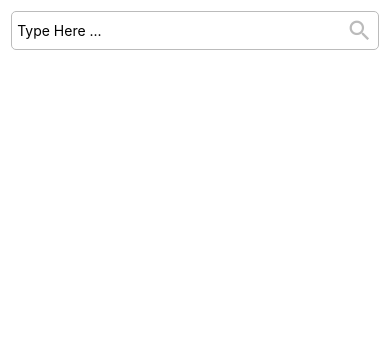
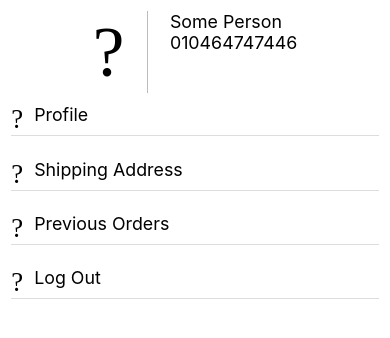
Before and after one commit to hossamnasser938/RNCourseProject, a React Native app: screen / in a window 390 px wide. Shown: the top 338 px of the page. Built offline with nearby package versions, Linux system fonts and the light colour scheme.

Commit message:
Module 6 _ Lesson 17

```diff
--- a/App.js
+++ b/App.js
@@ -1,10 +1,10 @@
 import React from 'react';
 import {View, Text, StyleSheet} from 'react-native';
-import {SearchScreen} from './src/screens/Search';
+import {AccountScreen} from './src/screens/Account';
 
 class App extends React.Component {
   render() {
-    return <SearchScreen />;
+    return <AccountScreen />;
   }
 }
 
--- /dev/null
+++ b/src/screens/Account/index.js
@@ -0,0 +1,50 @@
+import React from 'react';
+import {View, Text} from 'react-native';
+import {IonIcon} from '../../components/IonIcon';
+import styles from './styles';
+
+function renderInfoSection() {
+  return (
+    <View style={styles.infoSection}>
+      <IonIcon name="person" style={styles.personIcon} />
+      <View style={styles.verticalLine} />
+      <View>
+        <Text style={styles.infoText}>Some Person</Text>
+        <Text style={styles.infoText}>010464747446</Text>
+      </View>
+    </View>
+  );
+}
+
+function renderButton(iconName, title) {
+  return (
+    <View style={styles.button}>
+      <View style={styles.iconTitleWrapper}>
+        <IonIcon name={iconName} style={styles.icon} />
+        <Text style={styles.title}>{title}</Text>
+      </View>
+
+      <View style={styles.horizontalLine} />
+    </View>
+  );
+}
+
+function renderButtonsSection() {
+  return (
+    <View>
+      {renderButton('person', 'Profile')}
+      {renderButton('locate', 'Shipping Address')}
+      {renderButton('cart', 'Previous Orders')}
+      {renderButton('log-out', 'Log Out')}
+    </View>
+  );
+}
+
+export function AccountScreen(props) {
+  return (
+    <View style={styles.container}>
+      {renderInfoSection()}
+      {renderButtonsSection()}
+    </View>
+  );
+}
--- /dev/null
+++ b/src/screens/Account/styles.js
@@ -0,0 +1,42 @@
+import {ScaledSheet} from 'react-native-size-matters';
+
+const styles = ScaledSheet.create({
+  container: {
+    flex: 1,
+    padding: '10@s',
+  },
+  infoSection: {
+    flexDirection: 'row',
+    justifyContent: 'center',
+  },
+  personIcon: {
+    fontSize: '64@s',
+  },
+  verticalLine: {
+    width: 1,
+    backgroundColor: '#bbb',
+    marginHorizontal: '20@s',
+  },
+  infoText: {
+    fontSize: '16@s',
+  },
+  horizontalLine: {
+    height: 1,
+    backgroundColor: '#bbbbbb80',
+  },
+  iconTitleWrapper: {
+    flexDirection: 'row',
+  },
+  icon: {
+    fontSize: '24@s',
+    marginEnd: '10@s',
+  },
+  title: {
+    fontSize: '16@s',
+  },
+  button: {
+    marginVertical: '10@s',
+  },
+});
+
+export default styles;
```
